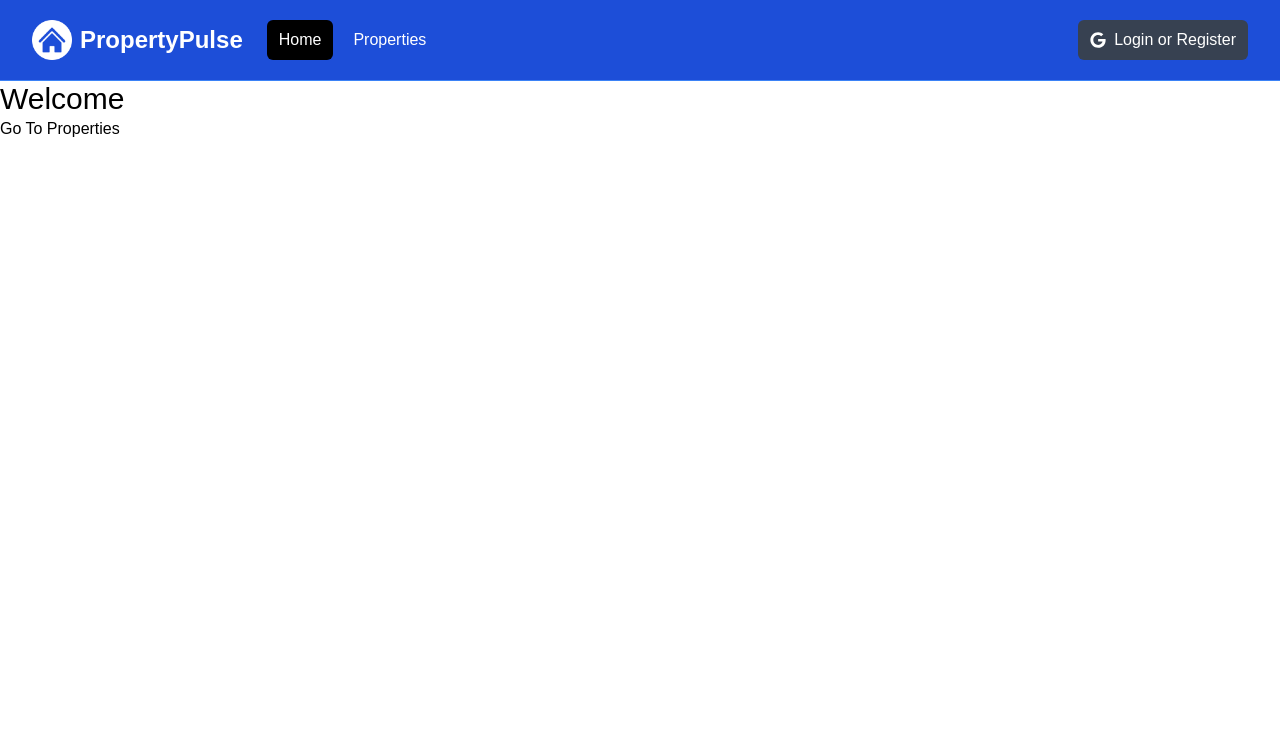
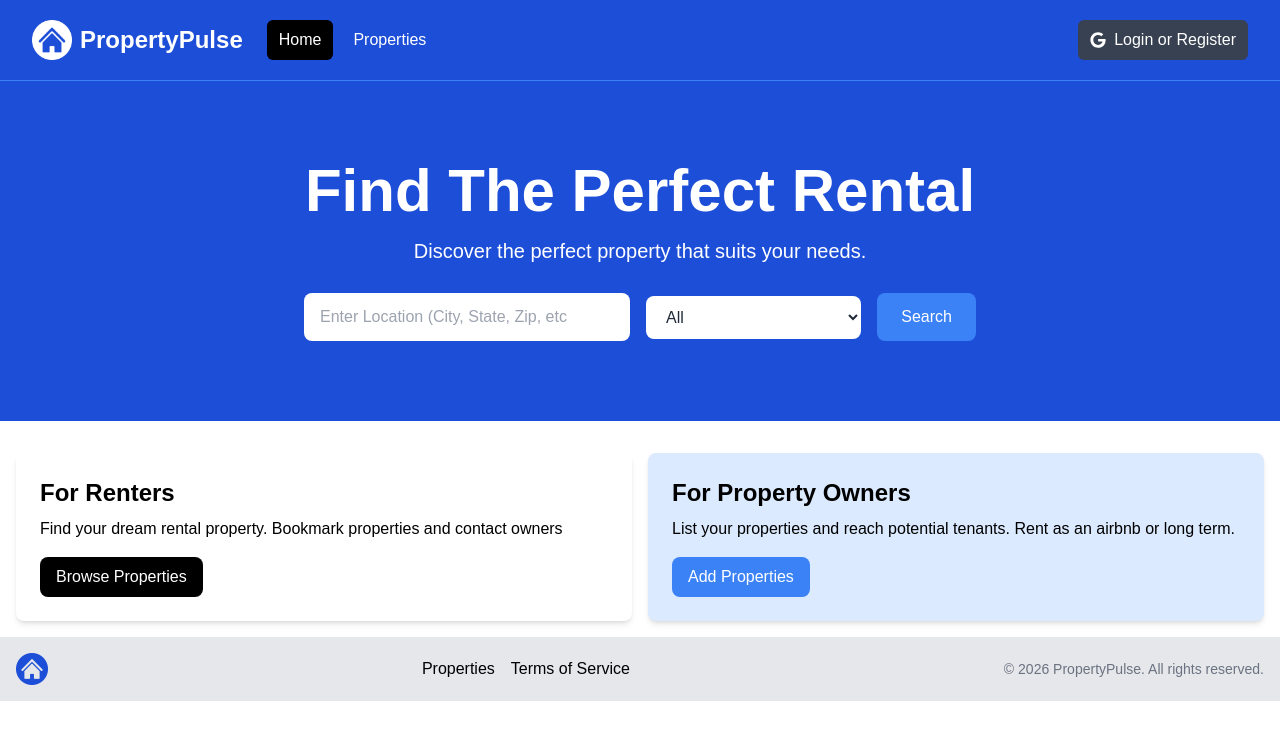
Before and after one commit to itsmohit786/property, a Next.js app: page / in a window 1280 px wide. Shown: the top 740 px of the page. Built offline with nearby package versions, Linux system fonts and the light colour scheme.

Commit message:
Added components for homepage

```diff
--- a/app/layout.jsx
+++ b/app/layout.jsx
@@ -1,4 +1,5 @@
 import "@/assets/styles/globals.css";
+import Footer from "@/components/Footer";
 import Navbar from "@/components/Navbar";
 
 export const metadata = {
@@ -13,6 +14,7 @@
       <body>
         <Navbar />
         <main>{children}</main>
+        <Footer />
       </body>
     </html>
   );
--- a/app/page.jsx
+++ b/app/page.jsx
@@ -1,17 +1,12 @@
-import Link from "next/link";
+import Hero from "@/components/Hero";
+import InfoBoxes from "@/components/InfoBoxes";
 
 const HomePage = () => {
   return (
-    <div>
-      <h1 className="text-3xl">Welcome</h1>
-      <Link
-        href={{
-          pathname: "properties",
-        }}
-      >
-        Go To Properties
-      </Link>
-    </div>
+    <>
+      <Hero />
+      <InfoBoxes />
+    </>
   );
 };
 
--- /dev/null
+++ b/components/Footer.jsx
@@ -0,0 +1,35 @@
+import Image from "next/image";
+import logo from "@/assets/images/logo.png";
+import Link from "next/link";
+
+const Footer = () => {
+  const currentYear = new Date().getFullYear();
+  return (
+    <footer className="bg-gray-200 py-4 mt-auto">
+      <div className="container mx-auto flex flex-col md:flex-row items-center justify-between px-4">
+        <div className="mb-4 md:mb-0">
+          <Link href="/">
+            <Image src={logo} alt="Logo" className="h-8 w-auto" />
+          </Link>
+        </div>
+        <div className="flex flex-wrap justify-center md:justify-start mb-4 md:mb-0">
+          <ul className="flex space-x-4">
+            <li>
+              <Link href="/properties">Properties</Link>
+            </li>
+            <li>
+              <Link href="/terms.html">Terms of Service</Link>
+            </li>
+          </ul>
+        </div>
+        <div>
+          <p className="text-sm text-gray-500 mt-2 md:mt-0">
+            &copy; {currentYear} PropertyPulse. All rights reserved.
+          </p>
+        </div>
+      </div>
+    </footer>
+  );
+};
+
+export default Footer;
--- /dev/null
+++ b/components/Hero.jsx
@@ -0,0 +1,53 @@
+const Hero = () => {
+  return (
+    <section className="bg-blue-700 py-20 mb-4">
+      <div className="max-w-7xl mx-auto px-4 sm:px-6 lg:px-8 flex flex-col items-center">
+        <div className="text-center">
+          <h1 className="text-4xl font-extrabold text-white sm:text-5xl md:text-6xl">
+            Find The Perfect Rental
+          </h1>
+          <p className="my-4 text-xl text-white">
+            Discover the perfect property that suits your needs.
+          </p>
+        </div>
+        {/* <!-- Form Component --> */}
+        <form className="mt-3 mx-auto max-w-2xl w-full flex flex-col md:flex-row items-center">
+          <div className="w-full md:w-3/5 md:pr-2 mb-4 md:mb-0">
+            <label className="sr-only">Location</label>
+            <input
+              type="text"
+              id="location"
+              placeholder="Enter Location (City, State, Zip, etc"
+              className="w-full px-4 py-3 rounded-lg bg-white text-gray-800 focus:outline-none focus:ring focus:ring-blue-500"
+            />
+          </div>
+          <div className="w-full md:w-2/5 md:pl-2">
+            <label className="sr-only">Property Type</label>
+            <select
+              id="property-type"
+              className="w-full px-4 py-3 rounded-lg bg-white text-gray-800 focus:outline-none focus:ring focus:ring-blue-500"
+            >
+              <option value="All">All</option>
+              <option value="Apartment">Apartment</option>
+              <option value="Studio">Studio</option>
+              <option value="Condo">Condo</option>
+              <option value="House">House</option>
+              <option value="Cabin Or Cottage">Cabin or Cottage</option>
+              <option value="Loft">Loft</option>
+              <option value="Room">Room</option>
+              <option value="Other">Other</option>
+            </select>
+          </div>
+          <button
+            type="submit"
+            className="md:ml-4 mt-4 md:mt-0 w-full md:w-auto px-6 py-3 rounded-lg bg-blue-500 text-white hover:bg-blue-600 focus:outline-none focus:ring focus:ring-blue-500"
+          >
+            Search
+          </button>
+        </form>
+      </div>
+    </section>
+  );
+};
+
+export default Hero;
--- /dev/null
+++ b/components/InfoBox.jsx
@@ -0,0 +1,24 @@
+import Link from "next/link";
+
+const InfoBox = ({
+  heading,
+  backgroundColor = "bg-grey-100",
+  textColor = "text-grey-800",
+  buttonInfo,
+  children,
+}) => {
+  return (
+    <div className={`${backgroundColor} p-6 rounded-lg shadow-md`}>
+      <h2 className={`${textColor} text-2xl font-bold`}>{heading}</h2>
+      <p className={`${textColor} mt-2 mb-4`}>{children}</p>
+      <Link
+        href={buttonInfo.link}
+        className={`inline-block ${buttonInfo.backgroundColor} text-white rounded-lg px-4 py-2 hover:bg-gray-700`}
+      >
+        {buttonInfo.text}
+      </Link>
+    </div>
+  );
+};
+
+export default InfoBox;
--- /dev/null
+++ b/components/InfoBoxes.jsx
@@ -0,0 +1,37 @@
+import InfoBox from "./InfoBox";
+
+const InfoBoxes = () => {
+  return (
+    <section>
+      <div className="container-xl lg:container m-auto">
+        <div className="grid grid-cols-1 md:grid-cols-2 gap-4 p-4 rounded-lg">
+          <InfoBox
+            heading="For Renters"
+            buttonInfo={{
+              text: "Browse Properties",
+              link: "/properties",
+              backgroundColor: "bg-black",
+            }}
+          >
+            Find your dream rental property. Bookmark properties and contact
+            owners
+          </InfoBox>
+          <InfoBox
+            heading="For Property Owners"
+            backgroundColor="bg-blue-100"
+            buttonInfo={{
+              text: "Add Properties",
+              link: "/properties/add/",
+              backgroundColor: "bg-blue-500",
+            }}
+          >
+            List your properties and reach potential tenants. Rent as an airbnb
+            or long term.
+          </InfoBox>
+        </div>
+      </div>
+    </section>
+  );
+};
+
+export default InfoBoxes;
```
